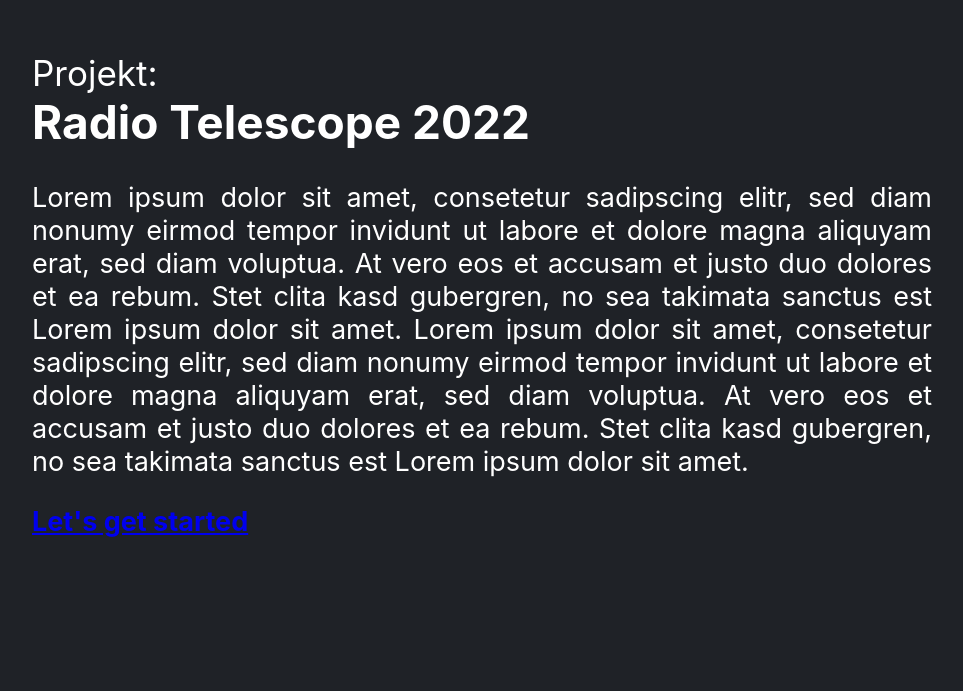
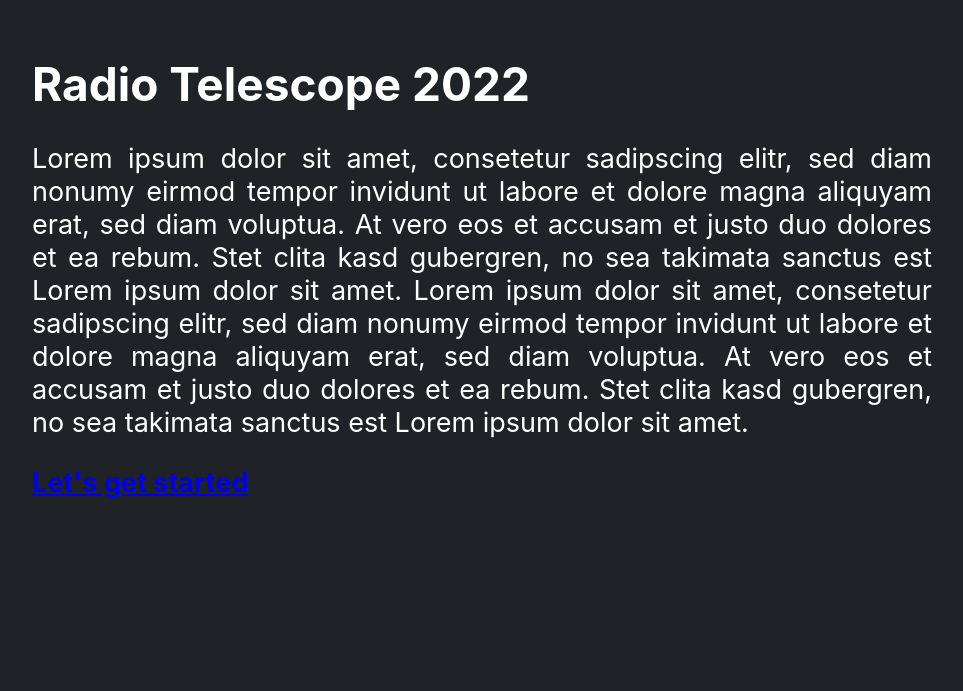
Before and after one commit to Lore-Lorentz-Schule/radio-telescope-2022, a React (Create React App) app: page / in a window 1280 px wide. Shown: the part 109-800 px from the top of the page, without its empty margins (158-1121 px from the left). Built offline with nearby package versions, Linux system fonts and the light colour scheme.

Commit message:
:fire: removed title "Project"

```diff
--- a/src/pages/Home.js
+++ b/src/pages/Home.js
@@ -8,7 +8,6 @@ function Home() {
         <div className='App-header-Home'>
           <div className='App__text'>
             <div className='App__text_subtitle'>
-              <p>Projekt:</p>
             </div>
             <h1>Radio Telescope 2022</h1>
             <p>
```
